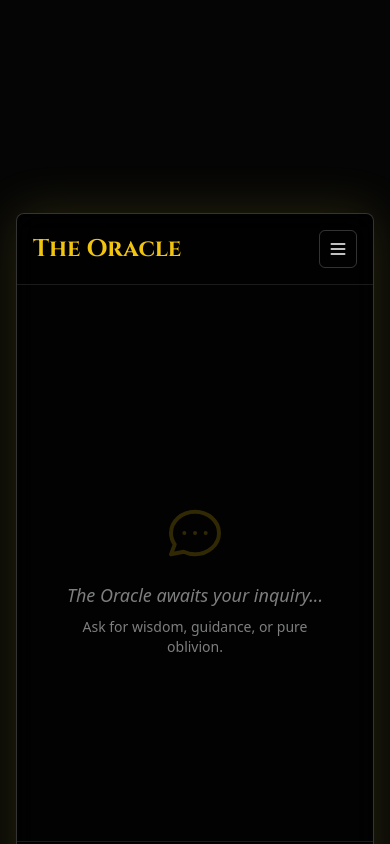
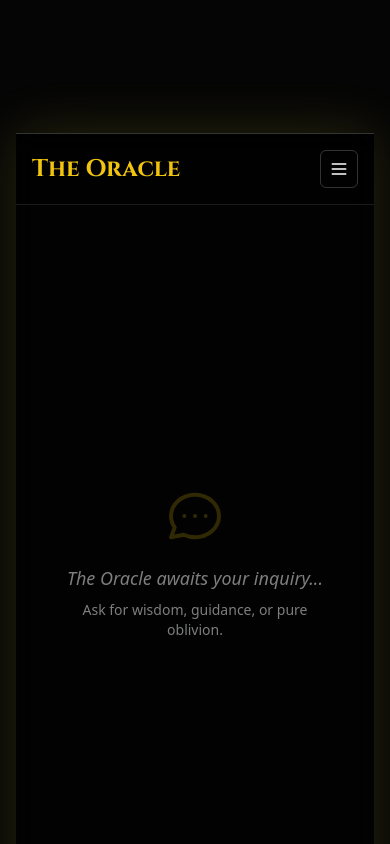
Before and after one commit to estebantorrg/yefrison-royal-court, a React (Vite) app: page / in a window 390 px wide. Shown: the part 7880-8724 px from the top of the page. Built offline with nearby package versions, Linux system fonts and the light colour scheme.

Commit message:
fix: use 100svh on mobile for Oracle section so input is always visible above keyboard

```diff
--- a/components/AskYefris.tsx
+++ b/components/AskYefris.tsx
@@ -35,6 +35,25 @@ export const AskYefris: React.FC = () => {
 
   const [isSidebarOpen, setIsSidebarOpen] = useState(false);
   const chatContainerRef = useRef<HTMLDivElement>(null);
+  const oracleCardRef = useRef<HTMLDivElement>(null);
+
+  // Set correct height on Oracle card: full svh on mobile, 85vh on desktop
+  useEffect(() => {
+    const setOracleHeight = () => {
+      const el = oracleCardRef.current;
+      if (!el) return;
+      if (window.innerWidth >= 1024) {
+        el.style.height = '85vh';
+        el.style.maxHeight = '85vh';
+      } else {
+        el.style.height = '100svh';
+        el.style.maxHeight = '100svh';
+      }
+    };
+    setOracleHeight();
+    window.addEventListener('resize', setOracleHeight);
+    return () => window.removeEventListener('resize', setOracleHeight);
+  }, []);
 
   const loadingPhrases = [
     'yefris is doing hard yakka...',
@@ -454,8 +473,11 @@ export const AskYefris: React.FC = () => {
         </div>
       )}
 
-      <section id="ask-yefris" className={`py-20 px-4 bg-transparent text-white flex justify-center relative z-10 text-shadow-md ${isBloodMoon ? 'theme-bloodmoon' : ''}`}>
-        <div className="max-w-6xl w-full bg-black/60 backdrop-blur-md text-[#F8F9FA] rounded-lg shadow-[0_0_50px_rgba(255,237,74,0.15)] border border-white/20 h-[85vh] min-h-[600px] flex overflow-hidden lg:flex-row flex-col">
+      <section id="ask-yefris" className={`lg:py-20 px-4 py-0 bg-transparent text-white flex justify-center relative z-10 text-shadow-md ${isBloodMoon ? 'theme-bloodmoon' : ''}`}>
+        <div
+          ref={oracleCardRef}
+          className="max-w-6xl w-full bg-black/60 backdrop-blur-md text-[#F8F9FA] rounded-none lg:rounded-lg shadow-[0_0_50px_rgba(255,237,74,0.15)] border-y border-white/20 lg:border flex overflow-hidden lg:flex-row flex-col"
+        >
 
           {/* Mobile Header Toggle */}
           <div className="lg:hidden p-4 border-b border-white/10 flex justify-between items-center bg-black/40">
```
